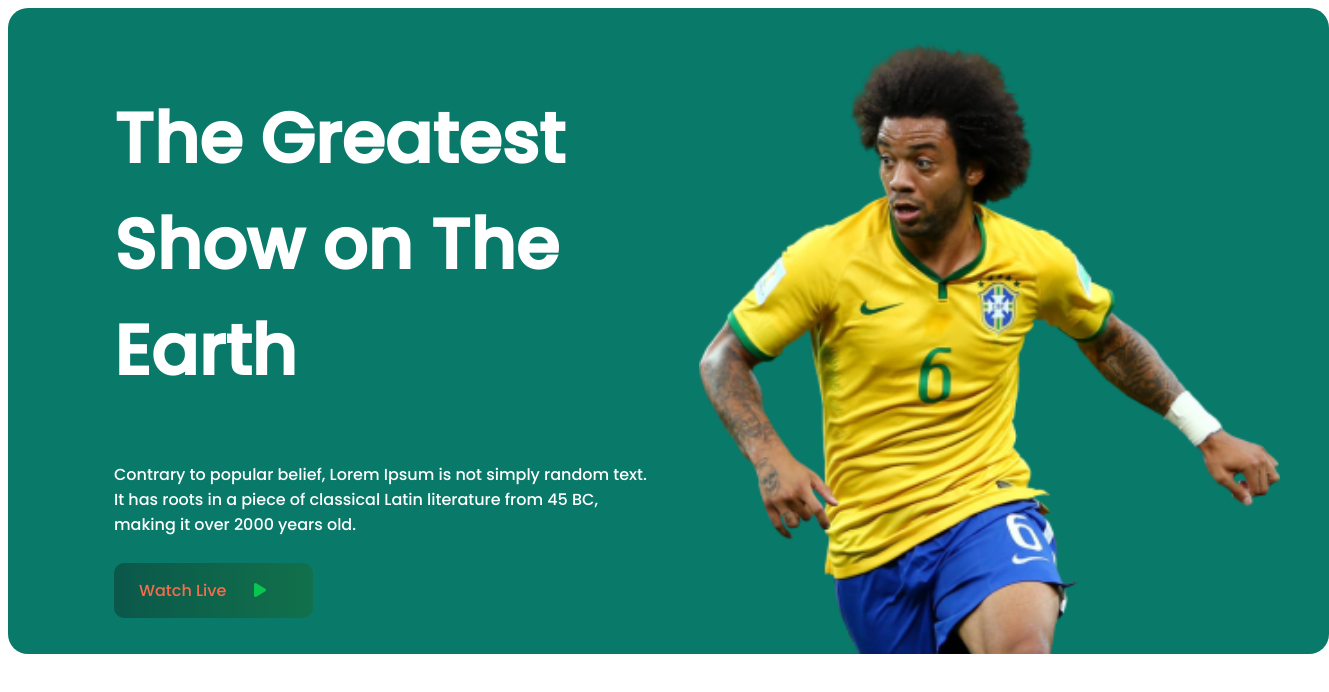
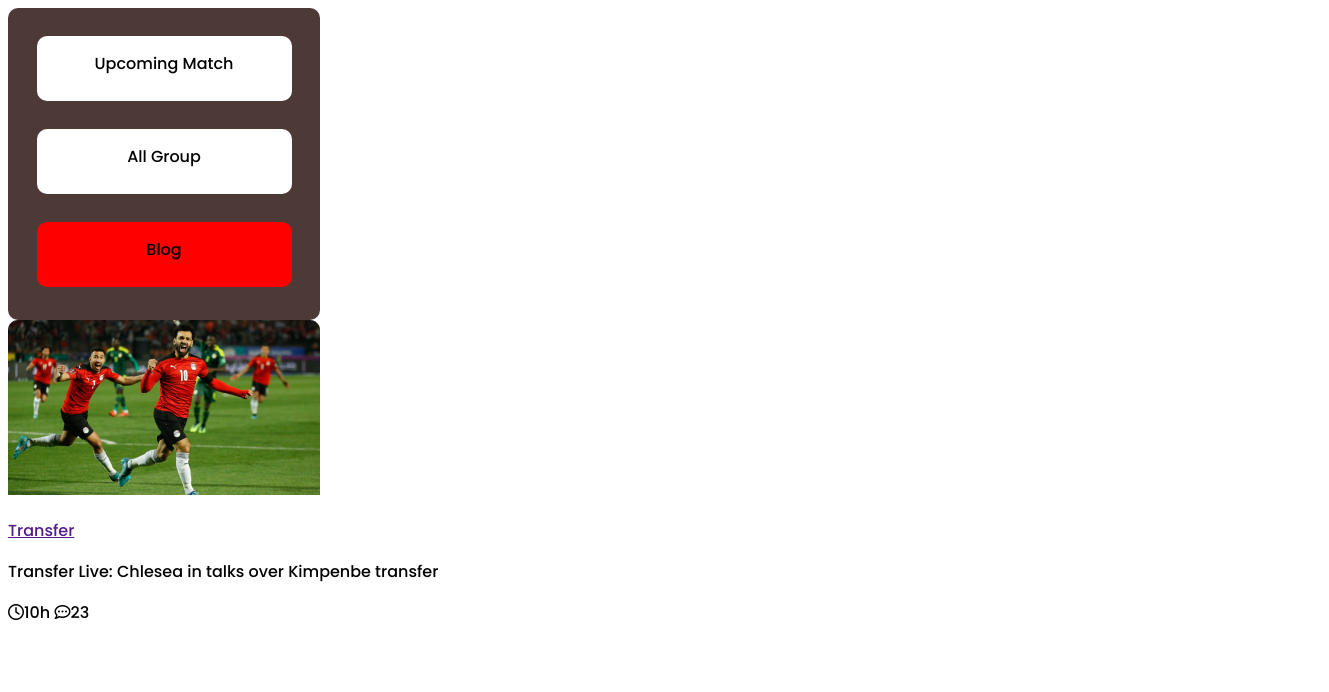
Before and after one commit to Fahim-05/world-cup, a plain HTML site: page index.html in a window 1280 px wide. Shown: the whole page, 1329 px wide, since content can reach past the window. Drawn offline with Linux system fonts and the light colour scheme.

Commit message:
updating blos section

```diff
--- a/index.html
+++ b/index.html
@@ -15,7 +15,7 @@
     <!------------------
         top banner
     -------------------->
-    <section class="container top-banner">
+    <!-- <section class="container top-banner">
         <div class="half-width">
             <div class="banner-title">
                 <h1>The Greatest Show on The Earth</h1>
@@ -27,6 +27,27 @@
         <div class="half-width">
             <img src="images/Banner Image.png" alt="">
         </div>
+    </section> -->
+
+    <!------------------
+            Blogs
+    -------------------->
+    <section>
+        <article class="buttons">
+            <a  href="">Upcoming Match</a>
+            <a  href="">All Group</a>
+            <a id="blog-button" href="index.html">Blog</a>
+        </article>
+        <article>
+            <div>
+                <img src="images/Blog Image.png" alt="">
+                <p><a href="">Transfer</a></p>
+                <p>Transfer Live: Chlesea in talks over Kimpenbe transfer</p>
+                <i class="fa-regular fa-clock"></i>10h
+                <i class="fa-regular fa-comment-dots"></i>23
+
+            </div>
+        </article>
     </section>
 </body>
 </html>
--- a/style.css
+++ b/style.css
@@ -7,6 +7,7 @@ body{
 /* utilities */
 .container{
     display: flex;
+    margin-bottom: 100px;
 }
 
 /*----------------------------------------------------------
@@ -71,3 +72,35 @@ body{
     height: 613px;
     margin-left: 30px;
 }
+
+
+/*----------------------------------------------------------
+                        Blogs Buttons
+-----------------------------------------------------------*/
+.buttons{
+    display: flex;
+    flex-direction: column;
+    background-color: rgb(77, 58, 55);
+    width: 312px;
+    height: 312px;
+    border-radius: 10px;
+    align-items: center;
+}
+.buttons a{
+    text-decoration: none;
+    color: black;
+    background-color:white;
+    padding: 15px 0px;
+    margin-top: 28px;
+    border-radius: 10px;
+    width: 255px;
+    height: 35px;
+    text-align: center;
+}
+#blog-button{
+    background-color: red;
+}
+
+/*----------------------------------------------------------
+                        Blogs articles
+-----------------------------------------------------------*/
```
